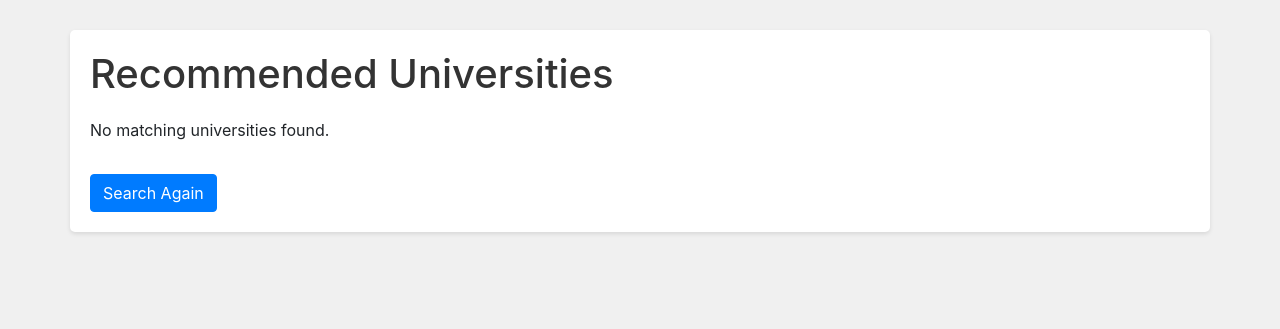
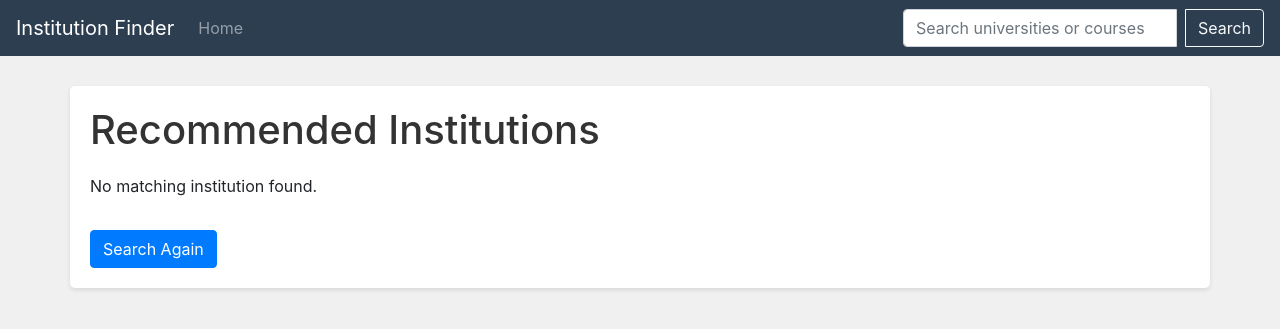
Before and after one commit to nonsonwune/ibass, a Flask app: template templates/recommend.html in a window 1280 px wide. Shown: the top 329 px of the page. Run offline with Flask 3, Linux system fonts and the light colour scheme; the template is opened without the code that fills it, so the values that code supplies are empty; some libraries are stand-ins or nearby versions.

Commit message:
Enhance University Recommendation System UI and functionality  - Add Preferred University dropdown to home page   * Implement new dropdown for university selection   * Update backend to handle university preference  - Implement flexible selection in home page   * Allow independent selection of location, university, and course   * Update API endpoints to handle partial selections   * Modify JavaScript to dynamically update dropdowns  - Customize default dropdown options in home.html   * Change "All" to "All States" for location   * Change "All" to "All Institutions" for university   * Change "All" to "All Courses" for course  - Fix recommendation route in app.py   * Add missing /recommend route   * Handle both GET and POST requests   * Update filtering logic for flexible selections  - Improve sorting in recommend.html   * Sort results primarily by State   * Implement secondary sort by University or Course name   * Add alphabetical sorting to course lists in modals  - Enhance error handling and logging   * Improve error messages for API calls   * Add more detailed logging for debugging  - Update modal functionality   * Ensure modals work correctly with dynamically loaded content   * Improve modal content display for various result types  These changes significantly enhance the search capabilities by adding a university preference option, improve the overall user experience, add flexibility to the search functionality, and enhance the presentation of recommendation results. The system now handles a wider range of user inputs and provides more organized, sortable output.

```diff
--- a/app.py
+++ b/app.py
@@ -46,49 +46,75 @@ def get_locations():
         return jsonify([])
 
 
-# API route to get courses by state
-@app.route("/api/courses_by_state", methods=["GET"])
-def get_courses_by_state():
+# API route to get universities
+@app.route("/api/universities", methods=["GET"])
+def get_universities():
     state = request.args.get("state")
-    if "course_name" in courses_df.columns:
-        if state and "state" in universities_df.columns:
-            # Filter universities by state
-            state_universities = universities_df[universities_df["state"] == state][
-                "university_name"
-            ].tolist()
-            # Filter courses by the universities in the selected state
-            state_courses = (
-                courses_df[courses_df["university_name"].isin(state_universities)][
-                    "course_name"
-                ]
+    if "university_name" in universities_df.columns:
+        if state:
+            universities = (
+                universities_df[universities_df["state"] == state]["university_name"]
                 .dropna()
                 .unique()
                 .tolist()
             )
-            return jsonify(sorted(state_courses))
         else:
-            # Return all unique courses when no state is selected
-            all_courses = courses_df["course_name"].dropna().unique().tolist()
-            return jsonify(sorted(all_courses))
+            universities = universities_df["university_name"].dropna().unique().tolist()
+        return jsonify(sorted(universities))
+    else:
+        logging.error("University_name column not found in universities_df.")
+        return jsonify([])
+
+
+# API route to get courses
+@app.route("/api/courses", methods=["GET"])
+def get_courses():
+    state = request.args.get("state")
+    university = request.args.get("university")
+    if "course_name" in courses_df.columns:
+        filtered_courses = courses_df
+        if state:
+            state_universities = universities_df[universities_df["state"] == state][
+                "university_name"
+            ].tolist()
+            filtered_courses = filtered_courses[
+                filtered_courses["university_name"].isin(state_universities)
+            ]
+        if university:
+            filtered_courses = filtered_courses[
+                filtered_courses["university_name"] == university
+            ]
+        courses = filtered_courses["course_name"].dropna().unique().tolist()
+        return jsonify(sorted(courses))
     else:
         logging.error("Missing course_name column in courses_df")
         return jsonify([])
 
 
 # Recommendation route - process user input and give recommendations
-@app.route("/recommend", methods=["POST"])
+@app.route("/recommend", methods=["GET", "POST"])
 def recommend():
-    location = request.form.get("location")
-    preferred_course = request.form.get("course")
+    if request.method == "POST":
+        location = request.form.get("location")
+        preferred_university = request.form.get("university")
+        preferred_course = request.form.get("course")
+    else:  # GET request
+        location = request.args.get("location")
+        preferred_university = request.args.get("university")
+        preferred_course = request.args.get("course")
 
     logging.info(
-        f"Recommendation request - Location: {location}, Course: {preferred_course}"
+        f"Recommendation request - Location: {location}, University: {preferred_university}, Course: {preferred_course}"
     )
 
     filtered_universities = universities_df.copy()
     if location:
         filtered_universities = filtered_universities[
             filtered_universities["state"] == location
+        ]
+    if preferred_university:
+        filtered_universities = filtered_universities[
+            filtered_universities["university_name"] == preferred_university
         ]
 
     logging.info(f"Filtered universities: {filtered_universities.shape[0]}")
@@ -128,7 +154,6 @@ def recommend():
             "abbrv": "Abbreviation",
         }
 
-        # Ensure columns are in the DataFrame before selecting
         existing_columns = [col for col in display_columns if col in result.columns]
         result = result[existing_columns]
         result.rename(columns=rename_dict, inplace=True)
@@ -147,7 +172,6 @@ def recommend():
         result = result.reset_index(drop=True)
         result["id"] = result.index
 
-        # Create a mapping of university_name to list of courses
         courses_per_uni = (
             courses_df.groupby("university_name")["course_name"]
             .apply(lambda x: x.tolist() if not x.empty else [])
@@ -156,9 +180,7 @@ def recommend():
         logging.info(
             f"Courses per university created. Sample: {list(courses_per_uni.items())[:5]}"
         )
-        logging.debug(f"Full courses_per_uni dictionary: {courses_per_uni}")
 
-        # Map the courses to each university
         result["courses"] = result["University"].map(courses_per_uni)
 
         recommendations = result.to_dict(orient="records")
@@ -171,7 +193,59 @@ def recommend():
         "recommend.html",
         recommendations=recommendations,
         location=location,
+        university=preferred_university,
         course=preferred_course,
+    )
+
+
+# Search API endpoint
+@app.route("/api/search", methods=["GET"])
+def search():
+    query = request.args.get("q", "").lower()
+    if not query:
+        return jsonify({"universities": [], "courses": []})
+
+    try:
+        universities = (
+            universities_df[
+                universities_df["university_name"].str.lower().str.contains(query)
+            ]["university_name"]
+            .unique()
+            .tolist()
+        )
+
+        course_search_criteria = [
+            courses_df["course_name"].str.lower().str.contains(query),
+            courses_df["abbrv"].str.lower().str.contains(query),
+        ]
+
+        courses = (
+            courses_df[pd.concat(course_search_criteria, axis=1).any(axis=1)][
+                "course_name"
+            ]
+            .unique()
+            .tolist()
+        )
+
+        logging.info(
+            f"Search query '{query}' returned {len(universities)} universities and {len(courses)} courses."
+        )
+        return jsonify({"universities": universities, "courses": courses})
+    except Exception as e:
+        logging.error(f"Error in search function: {str(e)}")
+        return jsonify({"error": "An error occurred while processing your search"}), 500
+
+
+# Search results route
+@app.route("/search", methods=["GET"])
+def search_results():
+    query = request.args.get("q", "")
+    search_results = search().get_json()
+    return render_template(
+        "search_results.html",
+        query=query,
+        universities=search_results["universities"],
+        courses=search_results["courses"],
     )
 
 
--- a/templates/recommend.html
+++ b/templates/recommend.html
@@ -1,7 +1,7 @@
 <!DOCTYPE html>
 <html lang="en">
   <head>
-    <title>Recommended Universities</title>
+    <title>Recommended Institutions</title>
     <!-- Bootstrap CSS -->
     <link
       rel="stylesheet"
@@ -34,17 +34,81 @@
         list-style-type: disc;
         padding-left: 20px;
       }
+      .navbar {
+        background-color: #2c3e50;
+      }
+      .navbar-brand {
+        color: #ffffff;
+      }
+      .nav-link {
+        color: #ffffff;
+      }
+      .search-form {
+        display: flex;
+      }
+      .search-input {
+        border-top-right-radius: 0;
+        border-bottom-right-radius: 0;
+      }
+      .search-button {
+        border-top-left-radius: 0;
+        border-bottom-left-radius: 0;
+      }
     </style>
   </head>
   <body>
+    <nav class="navbar navbar-expand-lg navbar-dark">
+      <a class="navbar-brand" href="/">Institution Finder</a>
+      <button
+        class="navbar-toggler"
+        type="button"
+        data-toggle="collapse"
+        data-target="#navbarNav"
+        aria-controls="navbarNav"
+        aria-expanded="false"
+        aria-label="Toggle navigation"
+      >
+        <span class="navbar-toggler-icon"></span>
+      </button>
+      <div class="collapse navbar-collapse" id="navbarNav">
+        <ul class="navbar-nav mr-auto">
+          <li class="nav-item">
+            <a class="nav-link" href="/">Home</a>
+          </li>
+        </ul>
+        <form
+          class="form-inline my-2 my-lg-0 search-form"
+          action="/search"
+          method="GET"
+        >
+          <input
+            class="form-control mr-sm-2 search-input"
+            type="search"
+            placeholder="Search universities or courses"
+            aria-label="Search"
+            name="q"
+          />
+          <button
+            class="btn btn-outline-light my-2 my-sm-0 search-button"
+            type="submit"
+          >
+            Search
+          </button>
+        </form>
+      </div>
+    </nav>
+
     <div class="container">
-      <h1>Recommended Universities</h1>
+      <h1>Recommended Institutions</h1>
       <div class="search-criteria">
-        {% if location or course %}
+        {% if location or university or course %}
         <p>
           Search criteria: {% if location %}<strong>Location:</strong> {{
-          location }}{% endif %} {% if location and course %} | {% endif %} {%
-          if course %}<strong>Course:</strong> {{ course }}{% endif %}
+          location }}{% endif %} {% if location and (university or course) %} |
+          {% endif %} {% if university %}<strong>University:</strong> {{
+          university }}{% endif %} {% if (location or university) and course %}
+          | {% endif %} {% if course %}<strong>Course:</strong> {{ course }}{%
+          endif %}
         </p>
         {% endif %}
       </div>
@@ -61,7 +125,9 @@
             </tr>
           </thead>
           <tbody>
-            {% for uni in recommendations %}
+            {% for uni in
+            recommendations|sort(attribute='State')|sort(attribute='University'
+            if 'University' in recommendations[0] else 'Course') %}
             <tr>
               {% for key, value in uni.items() %} {% if key not in ['id',
               'courses'] %} {% if key == 'University' %}
@@ -96,7 +162,8 @@
           <div class="modal-content">
             <div class="modal-header">
               <h5 class="modal-title" id="uniModalLabel{{ uni['id'] }}">
-                {{ uni['University'] }}
+                {{ uni['University'] if 'University' in uni else uni['Course']
+                }}
               </h5>
               <button
                 type="button"
@@ -122,13 +189,13 @@
               uni['courses'] is not string %}
               <h5 class="mt-4">Courses Offered:</h5>
               <ul>
-                {% for course in uni['courses'] %}
+                {% for course in uni['courses']|sort %}
                 <li>{{ course }}</li>
                 {% endfor %}
               </ul>
               {% elif uni['courses'] is defined %}
               <p class="mt-4">
-                No courses information available for this university.
+                No courses information available for this institution.
               </p>
               {% endif %}
             </div>
@@ -145,7 +212,7 @@
         </div>
       </div>
       {% endfor %} {% else %}
-      <p>No matching universities found.</p>
+      <p>No matching institution found.</p>
       {% endif %}
       <a href="/" class="btn btn-primary mt-3">Search Again</a>
     </div>
@@ -153,5 +220,22 @@
     <!-- jQuery and Bootstrap JS -->
     <script src="https://code.jquery.com/jquery-3.5.1.slim.min.js"></script>
     <script src="https://cdn.jsdelivr.net/npm/bootstrap@4.5.2/dist/js/bootstrap.bundle.min.js"></script>
+
+    <!-- Modal Initialization Script -->
+    <script>
+      $(document).ready(function () {
+        // Initialize all modals
+        $(".modal").modal({
+          show: false,
+        });
+
+        // Handle modal triggers
+        $('[data-toggle="modal"]').click(function (e) {
+          e.preventDefault();
+          var targetModal = $(this).data("target");
+          $(targetModal).modal("show");
+        });
+      });
+    </script>
   </body>
 </html>
```
Also changed, not shown: templates/home.html (+57 -52 lines), templates/search_results.html (added, +138 -0 lines).
